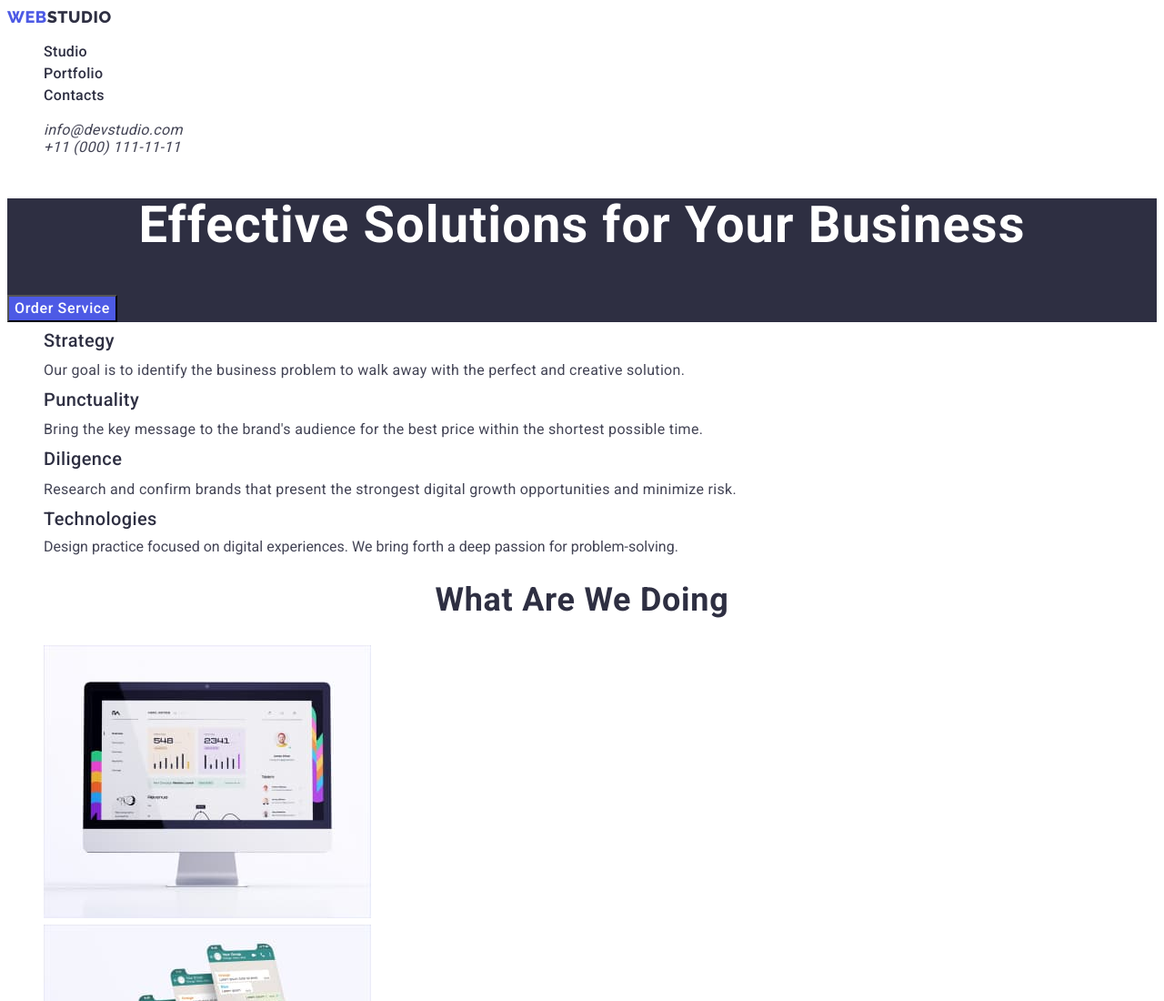
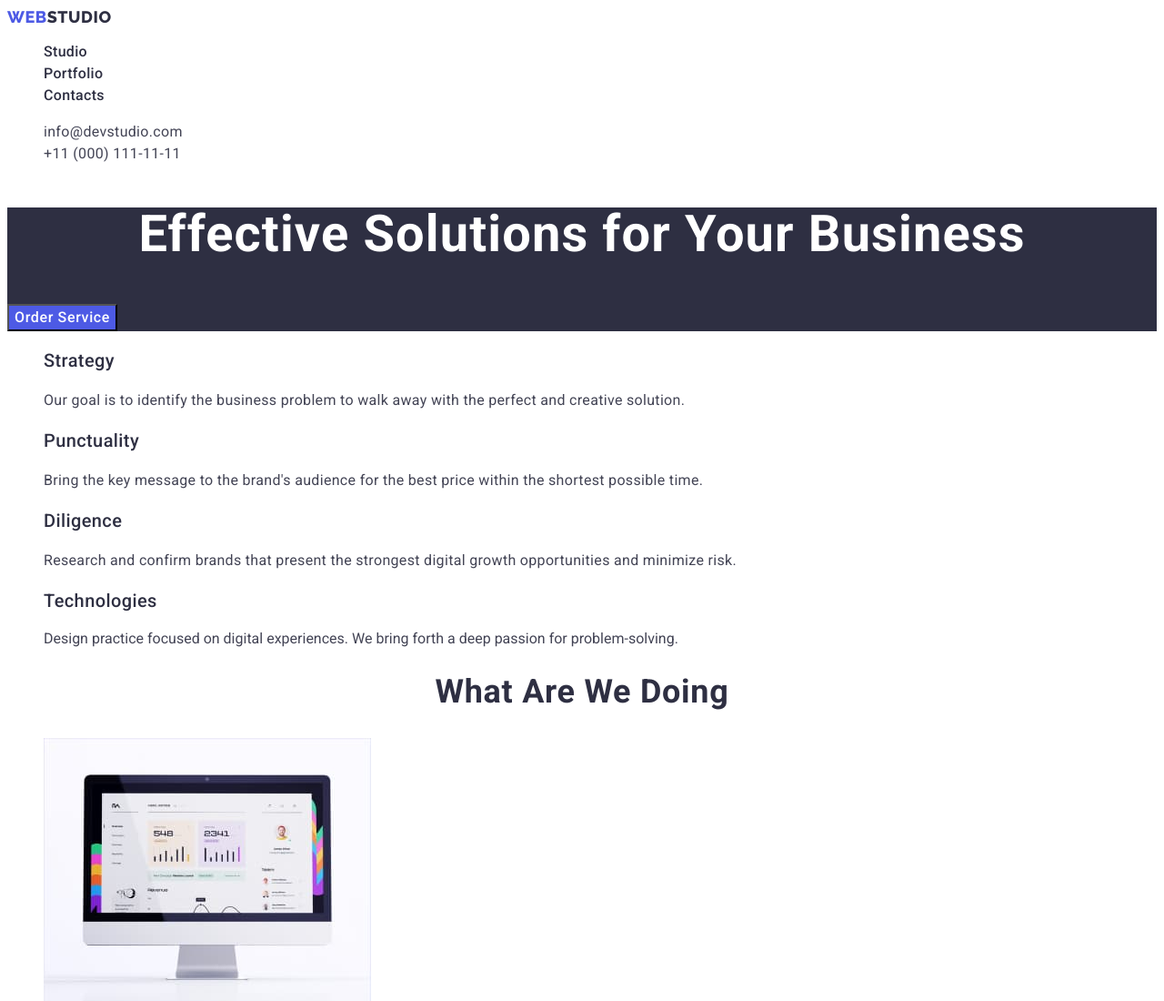
Before and after one commit to Nataliya-Levkivska/goit-markup-hw-02-main, a plain HTML site: page index.html in a window 1280 px wide. Shown: the top 1100 px of the page at 91% size. Drawn offline with Linux system fonts and the light colour scheme.

Commit message:
Внесені зміни

```diff
--- a/css/styles.css
+++ b/css/styles.css
@@ -59,17 +59,21 @@ body {
     color: var(--pressed-btn);
 }
 
+.contacts {
+font-style: normal;
+}
+
 .contacts-item-link {
     font-weight: 400;
     font-size: 16px;
-    line-height: 1,5;
+    line-height: 1.5;
     letter-spacing: 0.02em;
     color: var(--text-color);
 }
 
 .contacts:hover,
 .contacts:focus {
-    color: var(--pressed-btn);
+    color: #404BBF;
 }
 
 /*Hero*/
@@ -109,12 +113,12 @@ body {
 }
 
 
-/*Section one*/
+/*Section two*/
 
 .title-strategy {
     font-weight: 500;
     font-size: 20px;
-    line-height: 1.2px;
+    line-height: 1.2;
     letter-spacing: 0.02em;
     color: var(--title-color);
 }
@@ -127,7 +131,7 @@ body {
     color: var(--text-color);
 }
 
-/*Section two and three*/
+/*Section three and four*/
 
 .title-service, .title-team {
     font-weight: 700;
@@ -147,10 +151,10 @@ body {
     color: var(--text-color);
 }
 
-/*Section three*/
+/*Section four*/
 
 .team {
-    background-color: var(--light-bg);
+    background-color: #FFFFFF;
 }
 
 .title-team {
@@ -162,8 +166,6 @@ body {
     text-transform: capitalize;
     color: var(--title-color);
 }
-
-
 
 .team-card {
     font-weight: 500;
@@ -216,7 +218,7 @@ body {
 .filter-btn:focus {
     color: #FFFFFF;
     background-color: #404BBF;
-}.
+}
 
 .portfolio-title {
     font-weight: 500;
```
